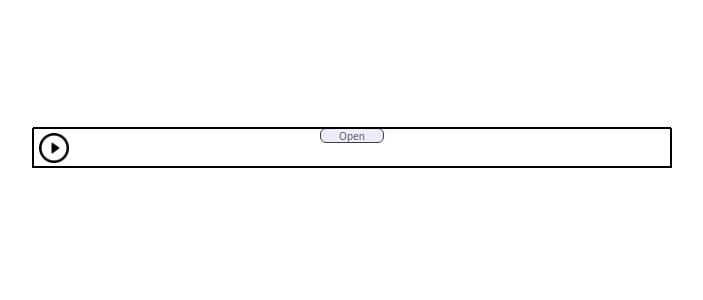
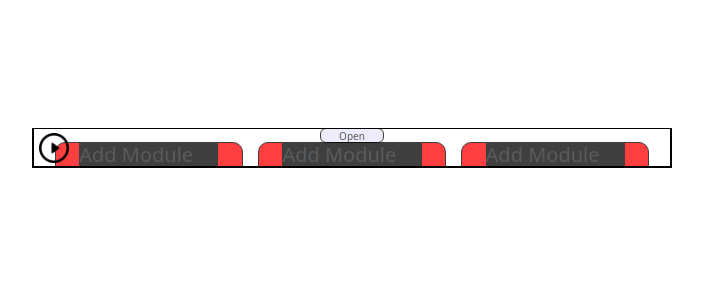
Before and after one commit to AmanKoua/ProdLodge, a React (Vite) app: page / in a window 1280 px wide. Shown: the top 300 px of the page, without its empty margins (288-991 px from the left). Built offline with nearby package versions, Linux system fonts and the light colour scheme; grey boxes are pictures that could not be loaded.

Commit message:
need to initialize canvas on load

```diff
--- a/src/components/AudioBox.tsx
+++ b/src/components/AudioBox.tsx
@@ -275,6 +275,7 @@ const AudioBox = () => {
         height: "300px",
         border: "1px solid black",
         transition: "all 0.3s",
+        overflow: "hidden",
     };
 
     AudioBoxStyle.height = isExpanded ? "465px" : "40px";
@@ -298,7 +299,6 @@ const AudioBox = () => {
 
     let audioModules : JSX.Element;
 
-    if(isExpanded){
     audioModules =
     (
         <>
@@ -306,10 +306,19 @@ const AudioBox = () => {
             <AudioModuleContainer></AudioModuleContainer>
         </>
     );
-    }
-    else{
-        audioModules = <></>;
-    }
+
+    // if(isExpanded){ // cannot only be displayed when expanded because audio processing needs to be persistent
+    //     audioModules =
+    //     (
+    //         <>
+    //             <AudioModuleContainer></AudioModuleContainer>
+    //             <AudioModuleContainer></AudioModuleContainer>
+    //         </>
+    //     );
+    // }
+    // else{
+    //     audioModules = <></>;
+    // }
 
     return (
     <>
--- a/src/components/BlankAudioModule.tsx
+++ b/src/components/BlankAudioModule.tsx
@@ -1,5 +1,6 @@
 import React from 'react'
 import CSS from "csstype";
+import addButton from "../assets/addModule1.png";
 
 const BlankAudioModule = () => {
 
@@ -12,11 +13,37 @@ const BlankAudioModule = () => {
         border: "1px solid black",
         borderRadius: "10px",
         backgroundColor: "red",
-        opacity: "75%",
+        opacity: "100%",
+    }
+
+    const AddButtonStyle : CSS.Properties = {
+        position: "absolute",
+        marginTop: "30%",
+        marginLeft: "36%",
+        width: "25%",
+        height: "25%",
+    }
+
+    const AddModuleTextStyle : CSS.Properties = {
+        fontSize: "20px",
+    }
+
+    const CenterDivStyle : CSS.Properties = {
+        position: "absolute",
+        marginLeft: "12.5%",
+        width: "75%",
+        height: "100%",
+        backgroundColor: "black",
+        zIndex: "50",
     }
 
     return (
-        <div style={BlankAudioModuleStyle}>Audio Module</div>
+        <div style={BlankAudioModuleStyle}>
+            <div style={CenterDivStyle}>
+                <h1 style={AddModuleTextStyle}>Add Module</h1>
+                <img src={addButton} style={AddButtonStyle}></img>
+            </div>
+        </div>
     )
 }
 
```
Lines whose indentation alone changed are shown as unchanged.
